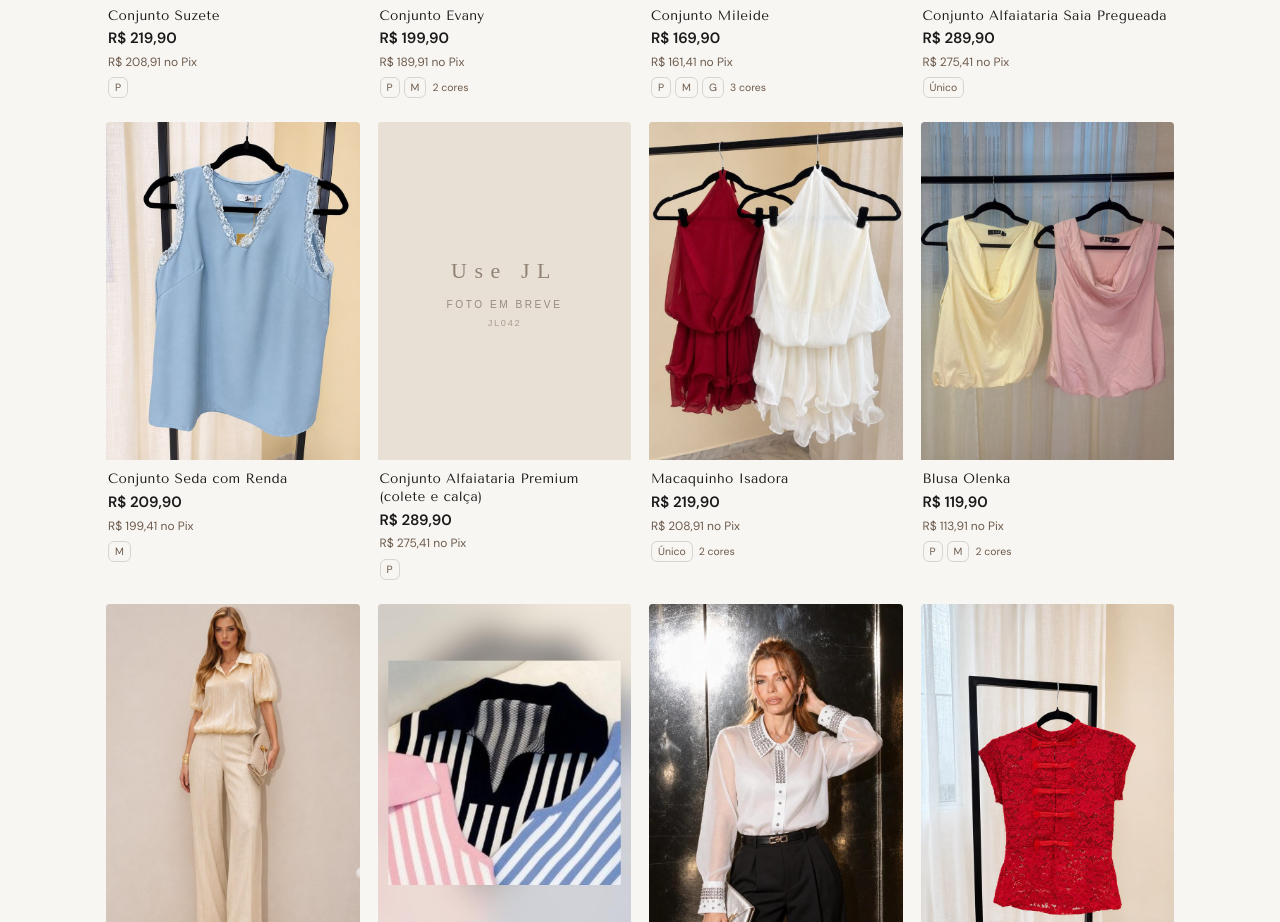
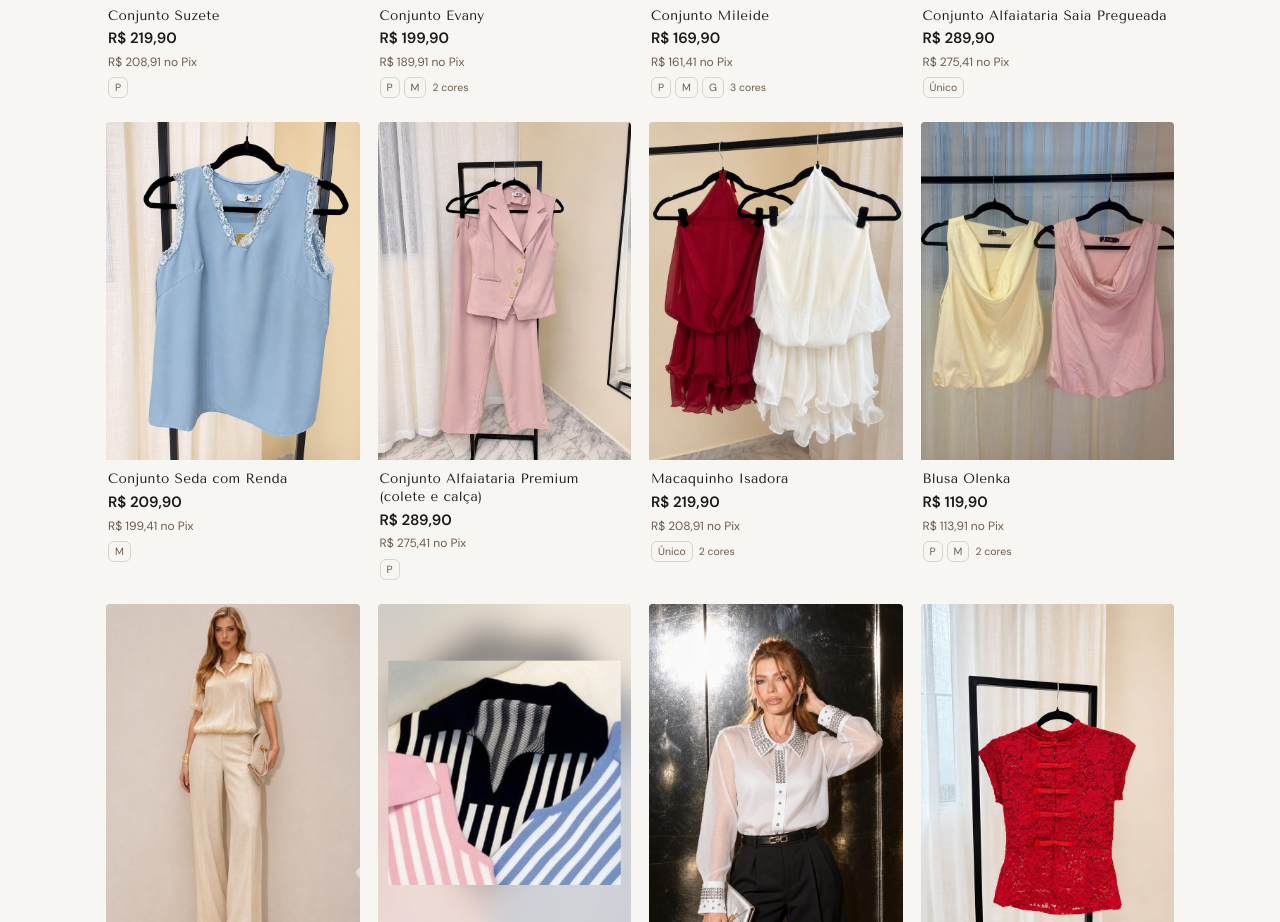
Before and after one commit to usejl/usejl.github.io, a plain HTML site: page index.html in a window 1280 px wide. Shown: the part 1431-2353 px from the top of the page. Drawn offline with nearby package versions, Linux system fonts and the light colour scheme.

Commit message:
JL042 rose com fotos próprias

```diff
--- a/index.html
+++ b/index.html
@@ -292,7 +292,7 @@ const PRODUTOS = [
   {codigo: "JL039", nome: "Canga Leveza Menta", categoria: "Moda Praia", preco: 109.9, pix: 104.41, parcela: 36.63, precoAntigo: null, descricao: "", variantes: [{"cor": "Leveza Menta", "tam": "U", "qtd": 2}], fotos: {"Leveza Menta": ["jl039-leveza-menta-1.jpg"]}, gerais: [], novo: false, status: "oculto"},
   {codigo: "JL040", nome: "Blusa de Renda Premium", categoria: "Blusas", preco: 139.9, pix: 132.91, parcela: 46.63, precoAntigo: null, descricao: "Blusa em renda.", variantes: [{"cor": "Vermelho", "tam": "P", "qtd": 1}, {"cor": "Branco", "tam": "G", "qtd": 1}], fotos: {"Vermelho": ["propria-43.jpg", "propria-41.jpg"], "Branco": ["propria-42.jpg", "propria-41.jpg"]}, gerais: [], novo: false, status: "disponivel"},
   {codigo: "JL041", nome: "Conjunto Seda com Renda", categoria: "Conjuntos", preco: 209.9, pix: 199.41, parcela: 69.97, precoAntigo: null, descricao: "Regata com acabamento em renda e short com cinto trançado.", variantes: [{"cor": "Azul", "tam": "M", "qtd": 1}], fotos: {"Azul": ["propria-59.jpg", "propria-44.jpg", "propria-49.jpg"]}, gerais: [], novo: false, status: "disponivel"},
-  {codigo: "JL042", nome: "Conjunto Alfaiataria Premium (colete e calça)", categoria: "Conjuntos", preco: 289.9, pix: 275.41, parcela: 96.63, precoAntigo: null, descricao: "Colete e calça em alfaiataria.", variantes: [{"cor": "Azul", "tam": "P", "qtd": 1}], fotos: {"Azul": []}, gerais: [], novo: false, status: "disponivel"},
+  {codigo: "JL042", nome: "Conjunto Alfaiataria Premium (colete e calça)", categoria: "Conjuntos", preco: 289.9, pix: 275.41, parcela: 96.63, precoAntigo: null, descricao: "Colete com botões dourados e calça reta em alfaiataria.", variantes: [{"cor": "Rose", "tam": "P", "qtd": 1}], fotos: {"Rose": ["propria-64.jpg", "propria-65.jpg", "propria-66.jpg"]}, gerais: [], novo: false, status: "disponivel"},
   {codigo: "JL043", nome: "Vestido Poliamida Forro Duplo", categoria: "Vestidos", preco: 169.9, pix: 161.41, parcela: 56.63, precoAntigo: null, descricao: "Vestido em poliamida com forro duplo. Tamanho único (veste do 38 ao 42).", variantes: [{"cor": "Preto", "tam": "U", "qtd": 1}], fotos: {"Preto": ["propria-60.jpg", "propria-54.jpg"]}, gerais: [], novo: false, status: "disponivel"}
 ];
 </script>
```
